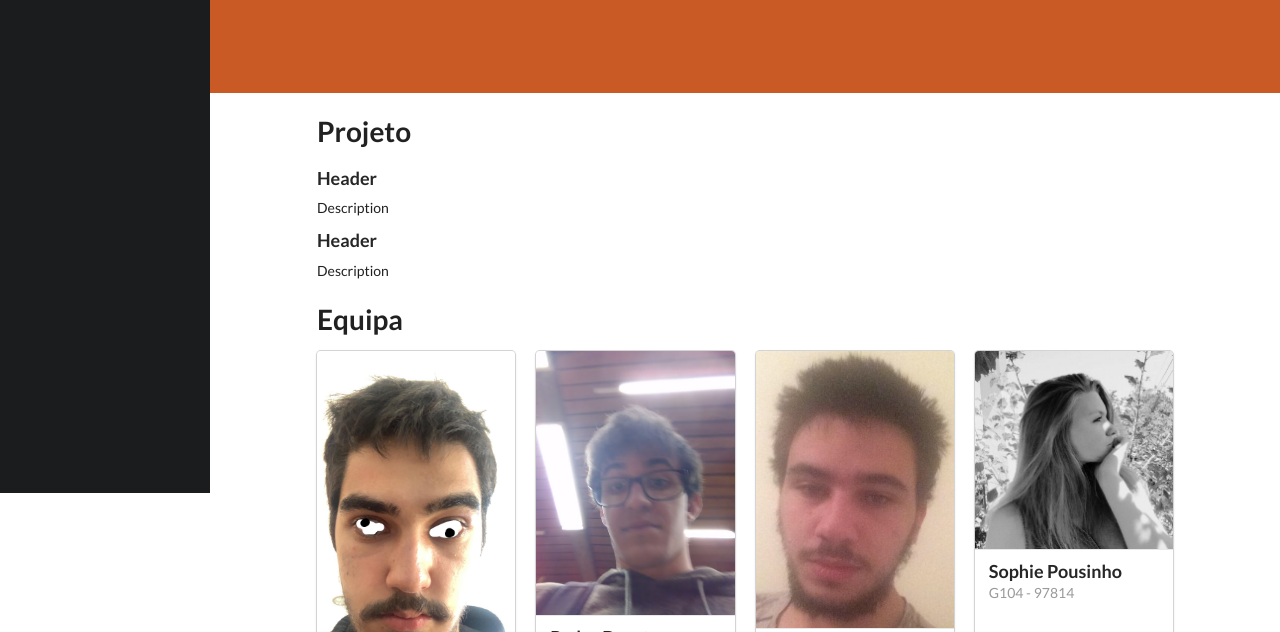
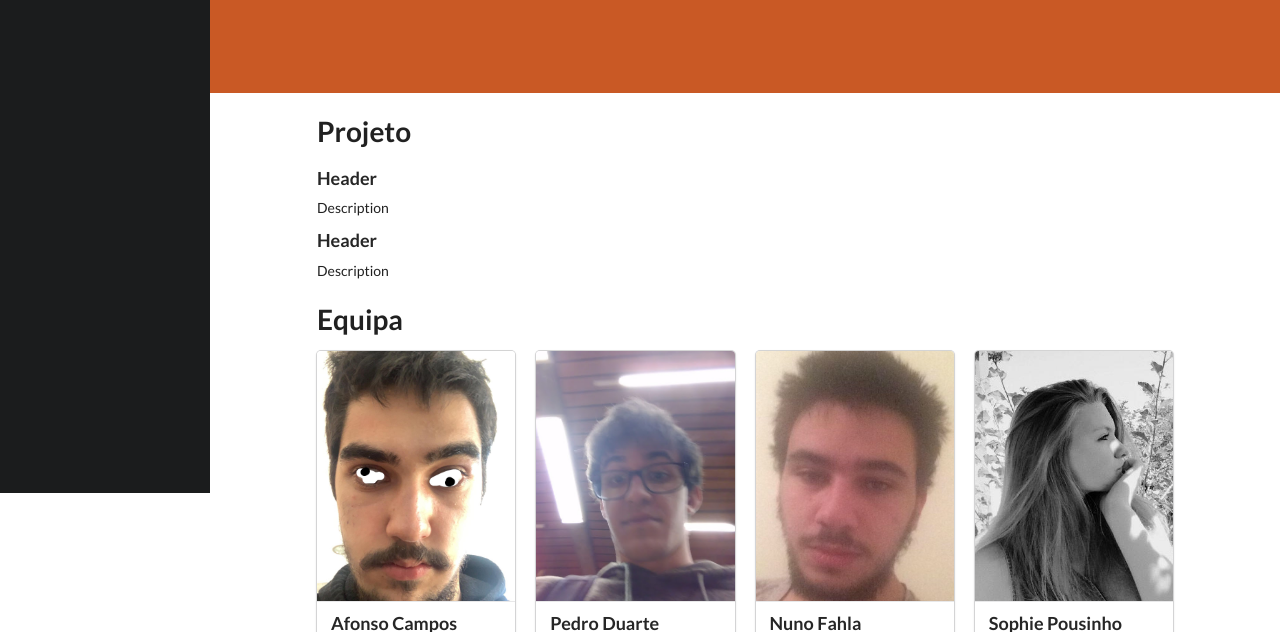
Before and after one commit to G104-Recruits/microsite, a plain HTML site: page index.html in a window 1280 px wide. Shown: the part 307-939 px from the top of the page. Drawn offline with Linux system fonts and the light colour scheme.

Commit message:
Image size fix

```diff
--- a/css/style.css
+++ b/css/style.css
@@ -32,3 +32,9 @@ div#page > div#equipa > div.ui.four.column.grid.cards > div.fluid.card {
   min-width: 170px;
   flex-grow: 1;
 }
+
+div#page > div#equipa > div.ui.four.column.grid.cards > div.fluid.card > div.image {
+  height: 250px;
+  background-size: cover;
+  background-position: center center;
+}
--- a/index.html
+++ b/index.html
@@ -62,9 +62,7 @@
       <h1>Equipa</h1>
       <div class="ui four column grid cards">
         <div class="fluid card">
-          <div class="image">
-            <img src="imgs/afonso.jpg">
-          </div>
+          <div class="image" style="background-image: url(imgs/afonso.jpg)"></div>
           <div class="content">
             <div class="header">Afonso Campos</div>
             <div class="meta">
@@ -73,8 +71,7 @@
           </div>
         </div>
         <div class="fluid card">
-          <div class="image">
-            <img src="imgs/pedro.png">
+          <div class="image" style="background-image: url(imgs/pedro.png)">
           </div>
           <div class="content">
             <div class="header">Pedro Duarte</div>
@@ -84,8 +81,7 @@
           </div>
         </div>
         <div class="fluid card">
-          <div class="image">
-            <img src="imgs/nuno.jpg">
+          <div class="image" style="background-image: url(imgs/nuno.jpg)">
           </div>
           <div class="content">
             <div class="header">Nuno Fahla</div>
@@ -95,8 +91,7 @@
           </div>
         </div>
         <div class="fluid card">
-          <div class="image">
-            <img src="imgs/sophie.jpg">
+          <div class="image" style="background-image: url(imgs/sophie.jpg)">
           </div>
           <div class="content">
             <div class="header">Sophie Pousinho</div>
```
